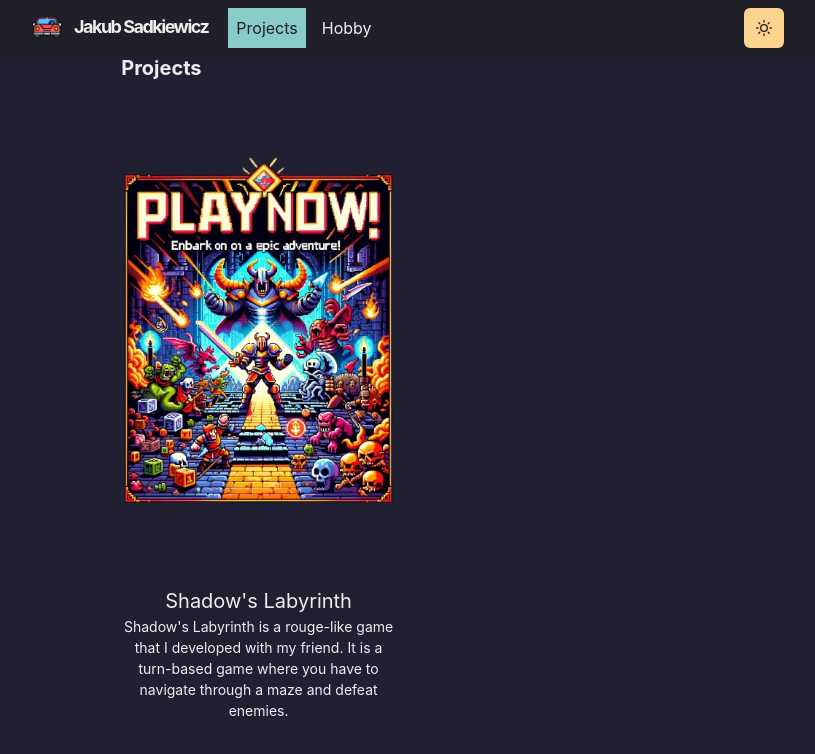
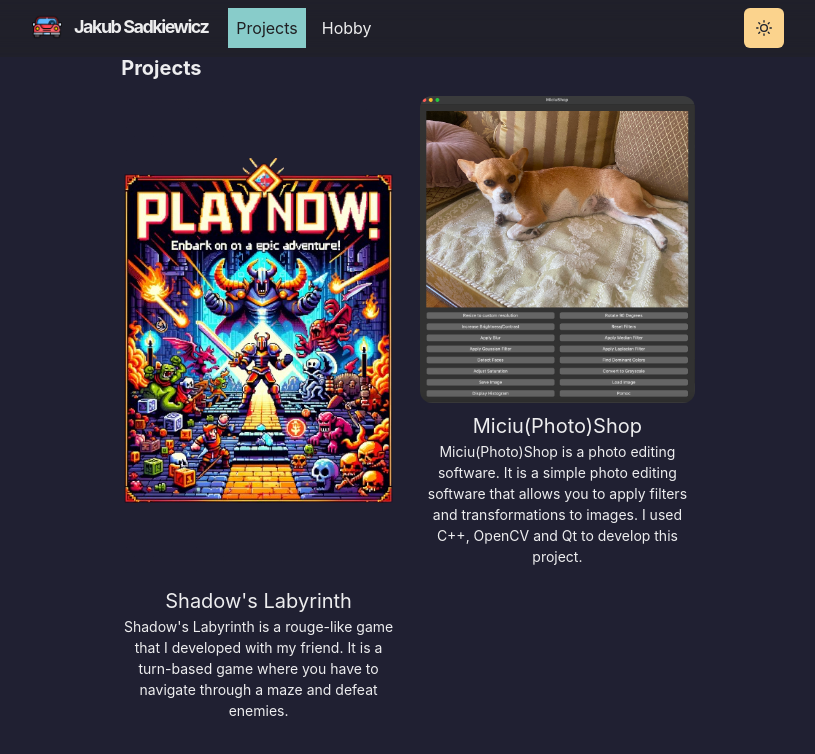
Before and after one commit to kunamax/MigelHomePage, a Next.js app: page /work in a window 1280 px wide. Shown: the top 754 px of the page, without its empty margins (232-1047 px from the left). Built offline with nearby package versions, Linux system fonts and the light colour scheme.

Commit message:
chores: formatting

```diff
--- a/package.json
+++ b/package.json
@@ -24,7 +24,8 @@
     "react-dom": "^18.3.1",
     "react-icons": "^4.12.0",
     "three": "^0.157.0",
-    "typewriter-effect": "^2.21.0"
+    "typewriter-effect": "^2.21.0",
+    "watch": "^1.0.2"
   },
   "devDependencies": {
     "eslint": "^8.52.0",
--- a/pages/work.js
+++ b/pages/work.js
@@ -1,22 +1,43 @@
-import {Container, Heading, SimpleGrid } from '@chakra-ui/react'
+import { Container, Heading, SimpleGrid } from '@chakra-ui/react'
 import Section from '../components/section'
 import { WorkGridItem } from '../components/grid-item'
 import Layout from '../components/layouts/article'
 
 import rougeLikeGame from '../public/images/game.png'
+import miciuPhotoShop from '../public/images/miciu_piciu.png'
 
 const Work = () => {
   return (
     <Layout>
       <Container>
-        <Heading as={"h2"} fontSize={20} mb={4}>
+        <Heading as={'h2'} fontSize={20} mb={4}>
           Projects
         </Heading>
 
-        <SimpleGrid columns={[1,1,2]} gap={6}>
+        <SimpleGrid columns={[2, 2, 2]} gap={6}>
           <Section>
-            <WorkGridItem id="game" title="Shadow's Labyrinth" thumbnail={rougeLikeGame} link={"https://github.com/kunamax/PythonProject"}>
-              Shadow&apos;s Labyrinth is a rouge-like game that I developed with my friend. It is a turn-based game where you have to navigate through a maze and defeat enemies.
+            <WorkGridItem
+              id="game"
+              title="Shadow's Labyrinth"
+              thumbnail={rougeLikeGame}
+              link={'https://github.com/kunamax/PythonProject'}
+            >
+              Shadow&apos;s Labyrinth is a rouge-like game that I developed with
+              my friend. It is a turn-based game where you have to navigate
+              through a maze and defeat enemies.
+            </WorkGridItem>
+          </Section>
+          <Section>
+            <WorkGridItem
+              id="cpp"
+              title="Miciu(Photo)Shop"
+              thumbnail={miciuPhotoShop}
+              link={'https://github.com/kunamax/CppProject'}
+            >
+              Miciu(Photo)Shop is a photo editing software. It is a simple photo
+              editing software that allows you to apply filters and
+              transformations to images. I used C++, OpenCV and Qt to develop
+              this project.
             </WorkGridItem>
           </Section>
         </SimpleGrid>
```
Also changed, not shown: public/images/miciu_piciu.png (added), 1 other file (tests, documents, lock files or other folders).
